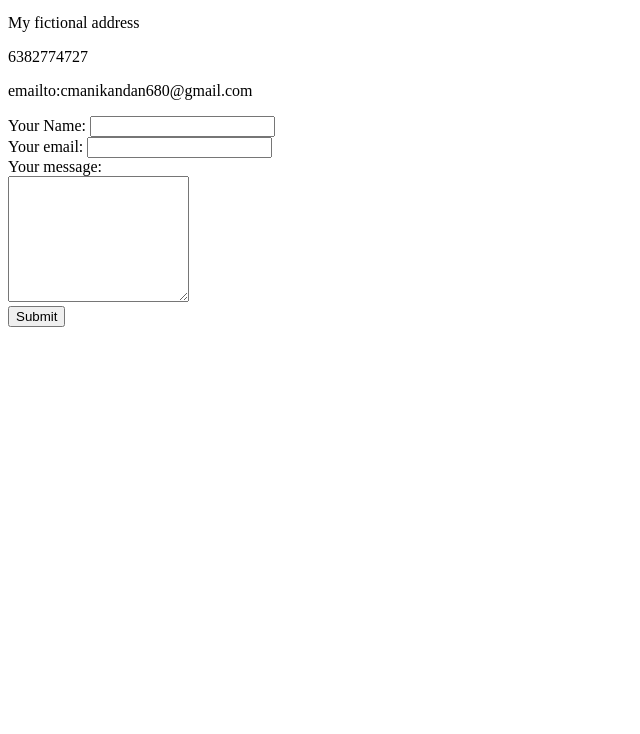
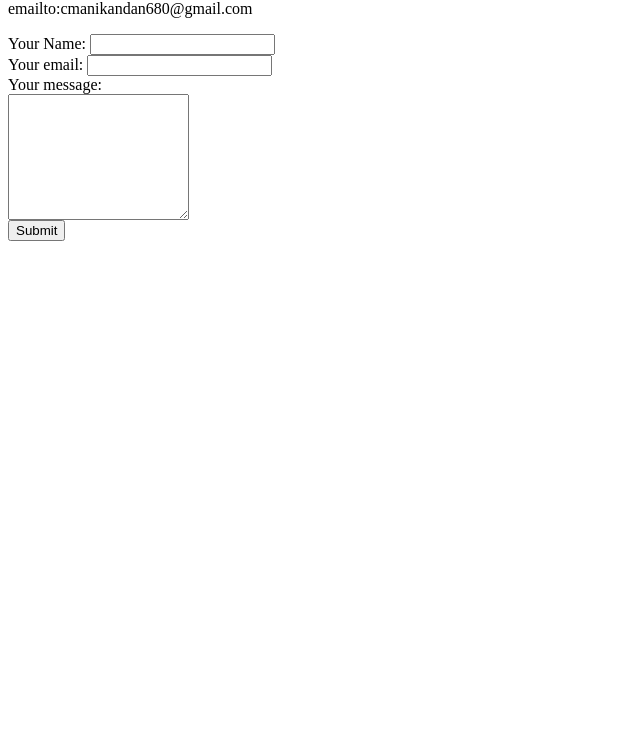
Before and after one commit to manikandan-sde/cv, a plain HTML site: page contact.html in a window 1280 px wide. Shown: the part 66-800 px from the top of the page, without its empty margins (0-640 px from the left). Drawn offline with Linux system fonts and the light colour scheme.

Commit message:
My Contact info changed

```diff
--- a/contact.html
+++ b/contact.html
@@ -1,4 +1,4 @@
-<!DOCTYPE html>
+
 <html lang="en">
 <head>
   <meta charset="UTF-8">
@@ -9,8 +9,6 @@
 <body>
 
   <h1>My contact details</h1>
-  <p>My fictional address</p>
-  <p>6382774727</p>
   <p>emailto:cmanikandan680@gmail.com</p>
   <form class="" action="mailto:cmanikandan680@gmail.com" method="post" enctype="text/plain">
     <label for="">Your Name:</label>
```
